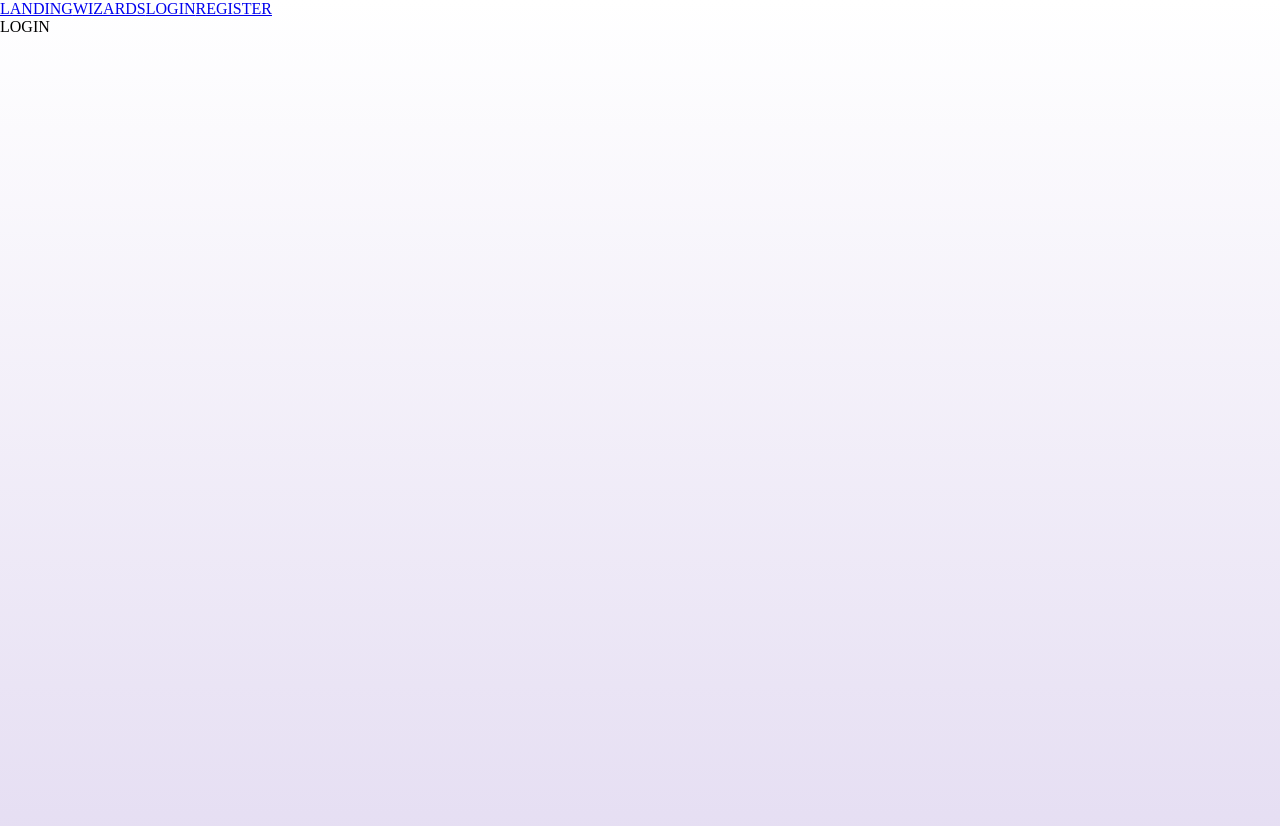
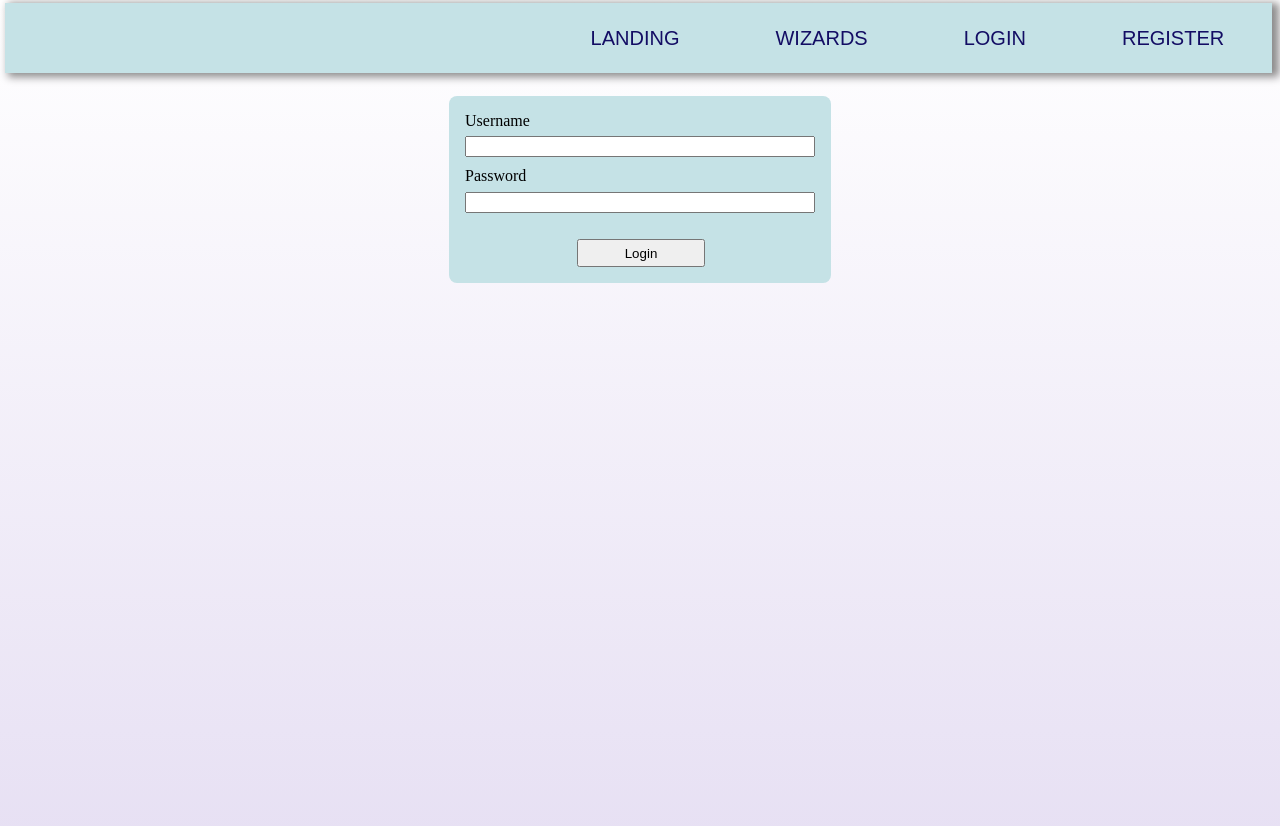
Before and after one commit to Mr-Hache/bidWiz-Frontend, a Next.js app: page /login in a window 1280 px wide. Shown: the top 826 px of the page. Built offline with nearby package versions, Linux system fonts and the light colour scheme.

Commit message:
navbar - login

```diff
--- /dev/null
+++ b/app/Componets/notreusable/navbar/navbar.module.css
@@ -0,0 +1,71 @@
+.navCont {
+    position:fixed;
+    display: flex;
+    justify-content: flex-end;
+    z-index: 10;
+    top: 3px;
+    width: 99%;
+    left: 5px;
+    right: auto;
+    margin: 0 auto 0;
+    height: 70px;
+    background-color:#c5e2e6;
+    box-shadow: 5px 2px 8px 2px rgba(22, 21, 21, 0.491);
+}
+
+.navUl {
+    margin: 10;
+    padding: 0;
+    display: flex;
+}
+
+.navUl li {
+    list-style: none;
+    margin: 0 40px;
+    transition: 0.5s;
+}
+
+.navUl li a {
+    display: block;
+    position: relative;
+    text-decoration: none;
+    padding: 8px;
+    font-size: 20px;
+    font-family: sans-serif;
+    color: rgb(19, 13, 100);
+    transition: 0.5s;
+}
+
+.navUl:hover li a {
+    transform: scale(1);
+    opacity: 0.2;
+    filter: blur(5px);
+}
+
+.navUl li a:hover {
+    transform: scale(1);
+    opacity: 1;
+    filter: blur(0);
+    text-decoration: none;
+    color: #fff;
+}
+
+.navUl li a::before {
+    content: '';
+    position: absolute;
+    top: 0;
+    left: 0;
+    width: 100%;
+    height: 100%;
+    background: #43a047;
+    transition: 0.8s;
+    transform-origin: right;
+    transform: scaleX(0);
+    z-index: -1;
+}
+
+.navUl li a:hover::before {
+    transition: transform 0.5s;
+    transform-origin: left;
+    transform: scaleX(1);
+}
--- a/app/Componets/notreusable/navbar/navbar.tsx
+++ b/app/Componets/notreusable/navbar/navbar.tsx
@@ -1,12 +1,17 @@
 import Link from "next/link";
+import style from "./navbar.module.css"
 
 export default function Navbar() {
     return (
-    <nav className="container">
-        <Link href="/" >LANDING</Link>
-        <Link href="/wizards" >WIZARDS</Link>
-        <Link href="/login" >LOGIN</Link>
-        <Link href="/register" >REGISTER</Link>
-    </nav>
+        <div className={style.navCont}>
+            <nav>
+                <ul className={style.navUl}>
+                    <li><Link href="/" >LANDING</Link></li>
+                    <li><Link href="/wizards" >WIZARDS</Link></li>
+                    <li><Link href="/login" >LOGIN</Link></li>
+                    <li><Link href="/register" >REGISTER</Link></li>
+                </ul>
+            </nav>
+        </div>
     )
 }
--- /dev/null
+++ b/app/login/login.module.css
@@ -0,0 +1,25 @@
+.formSubmit {
+    background-color:#c5e2e6;
+    margin: 6rem auto;
+    padding: 1rem;
+    border-radius: .5rem;
+    width: 350px;
+}
+
+.userName {
+    display: flex;
+    flex-direction: column;
+    gap: 0.4rem;
+    overflow: hidden;
+    text-align: left;
+    margin-bottom: 10px;
+}
+
+.login {
+    align-content: center;
+    margin-top: 1rem;
+    margin-left: 7rem;
+    padding: 0.3rem;
+    width: 8rem;
+    cursor: pointer;
+}
--- a/app/login/page.tsx
+++ b/app/login/page.tsx
@@ -1,7 +1,20 @@
+import style from "./login.module.css"
+
+
 export default function login() {
     return (
-    <div >
-        LOGIN
-    </div>
+        <form className={style.formSubmit}>
+            <div className={style.userName}>
+                <label htmlFor="username">Username</label>
+                <input type="text" name="username" />
+            </div>
+
+            <div className={style.userName}>
+                <label htmlFor="password">Password</label>
+                <input type="password" name="password" />
+            </div>
+            <button className={style.login} type="submit">Login</button>
+        </form>
+
     )
 }
--- a/app/wizards/wizards.module.css
+++ b/app/wizards/wizards.module.css
@@ -1,5 +1,5 @@
 .content {
-    margin-top: 40px;
+    margin-top: 90px;
 }
 
 .contentSec {
```
